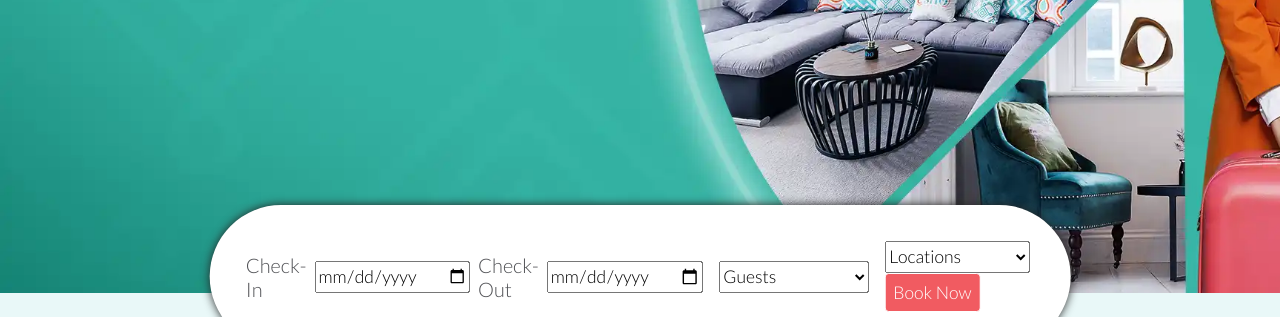
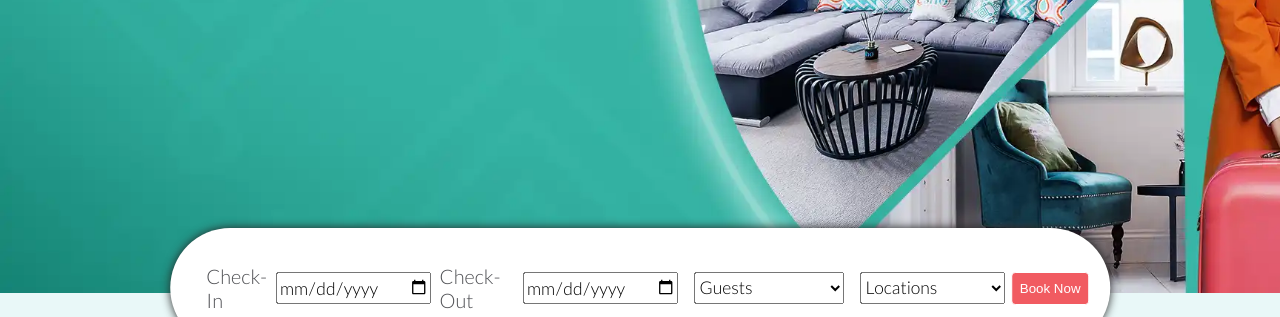
Before and after one commit to subzw0rld/esho, a website built with Vite: page index.html in a window 1280 px wide. Shown: the part 627-944 px from the top of the page. Built offline with nearby package versions, Linux system fonts and the light colour scheme.

Commit message:
Made changes as per point 1 and 3 received on 28 Aug

```diff
--- a/index.html
+++ b/index.html
@@ -93,7 +93,7 @@
                 <option value="3">3</option>
               </select>
             </div>
-            <div class="location">
+            <div class="location vertical-center">
               <select name="loc">
                 <option value="locations">Locations</option>
                 <option value="UK">United Kingdom</option>
--- a/src/homepage.css
+++ b/src/homepage.css
@@ -34,7 +34,7 @@
     margin: 0;
     grid-column: 2/2;
     text-align: center;
-    text-shadow: 2px 2px 1px var(--shadow-color);
+    /* text-shadow: 2px 2px 1px var(--shadow-color); */
 }
 
 .booking-widget {
@@ -61,6 +61,8 @@
 }
 
 .guest-count, .location {
+    display: flex;
+    column-gap: 0.325rem;
     min-width: 150px;
 }
 
--- a/src/style.css
+++ b/src/style.css
@@ -191,11 +191,11 @@ ul {
   padding: 0.5rem;
 }
 
-input, select {
+input[type="text"], input[type="date"], select {
   font-family: "Lato", sans-serif;
   font-size: 1.1rem;
   font-weight: 300;
-  min-height: 32px;
+  height: 32px;
 }
 
 
```
